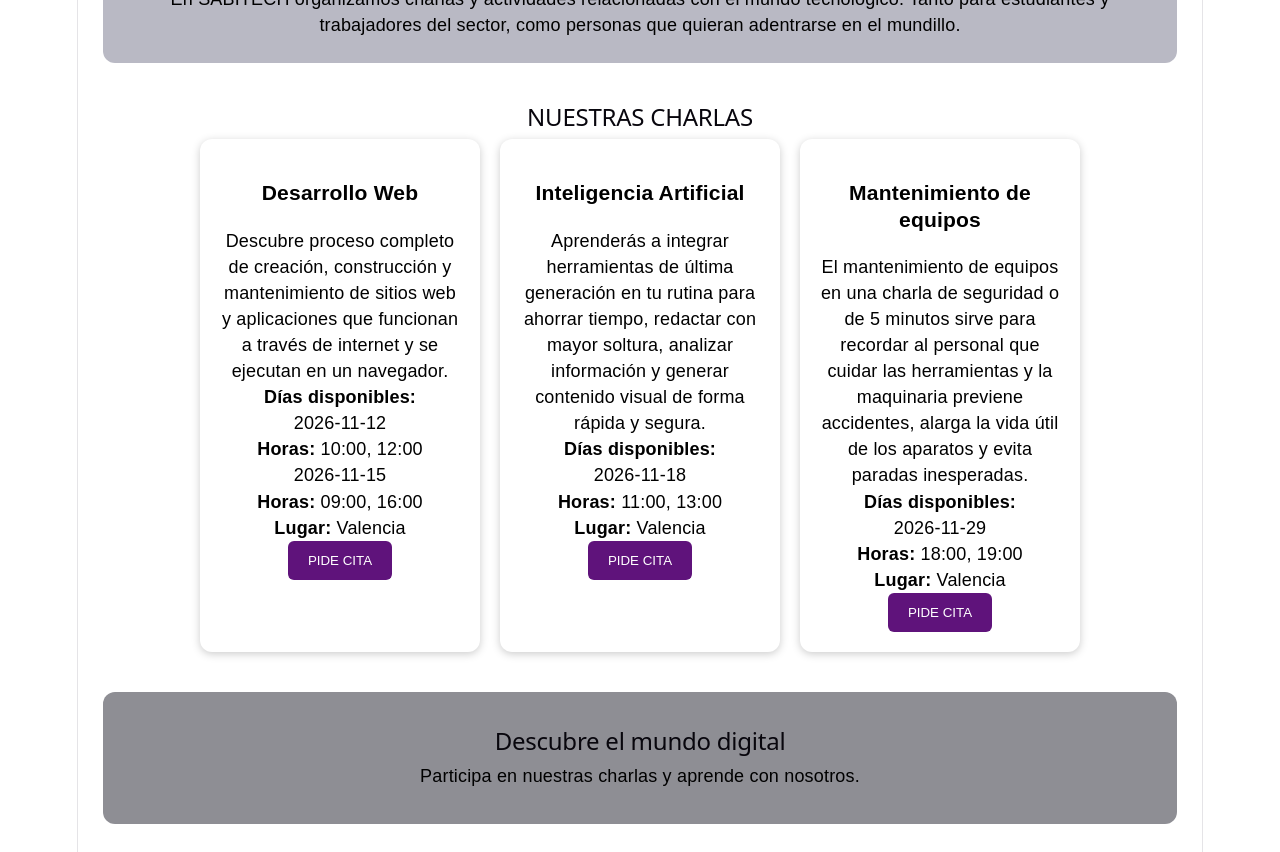
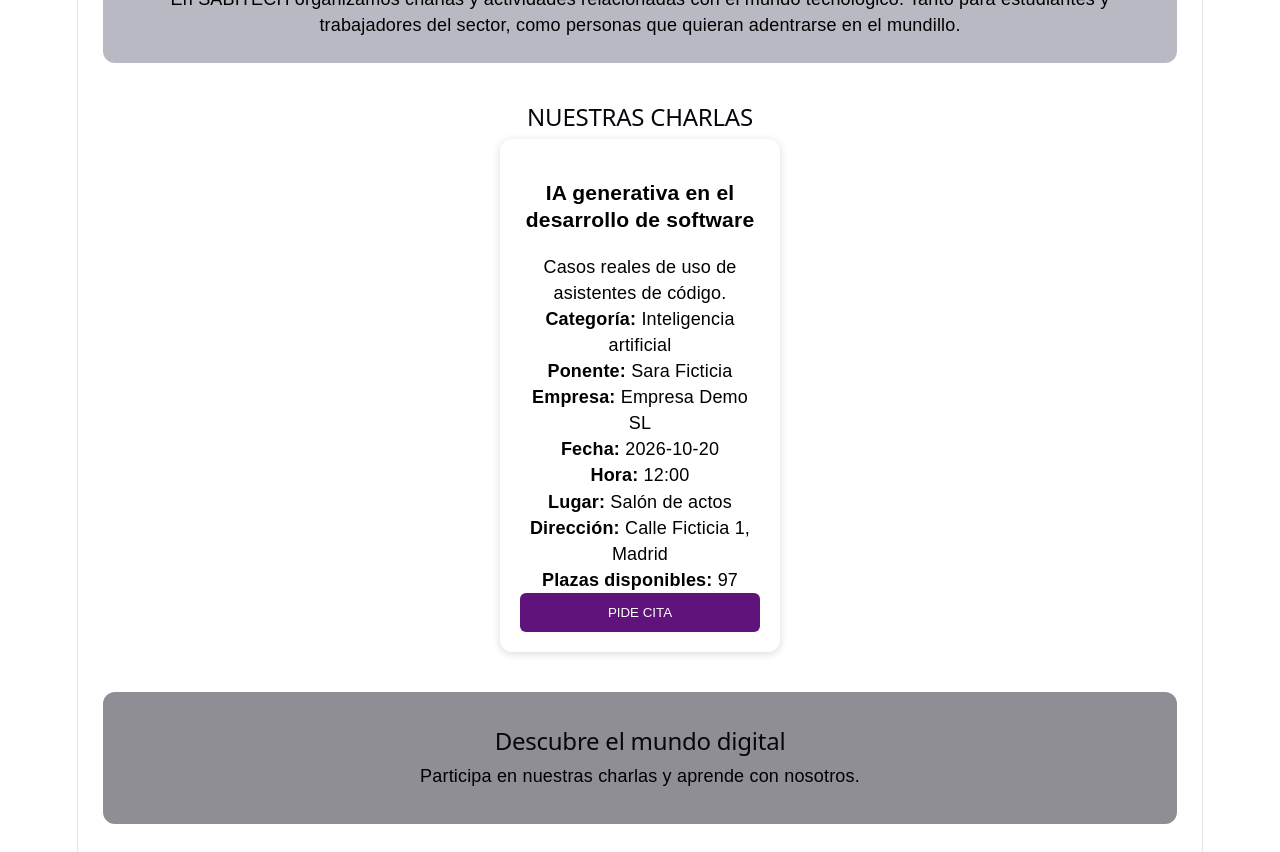
Before and after one commit to pablopedron/SABITECH, a React (Vite) app in the folder frontend/: page / in a window 1280 px wide. Shown: the part 440-1292 px from the top of the page. Built offline with nearby package versions, Linux system fonts and the light colour scheme.

Commit message:
He hecho el translado de datos dde la API a JS con un dato de ejemplo. He tenido que actualizar los datos ficticios de las tarjetas y de la reserva por los datos reales.

```diff
--- a/frontend/src/components/TarjetaCharla.jsx
+++ b/frontend/src/components/TarjetaCharla.jsx
@@ -1,33 +1,47 @@
+function TarjetaCharla({ charla, reservar }) {
 
-function TarjetaCharla({ charla, reservar }) {
+    const fechaDisponible = charla.fechasDisponibles?.[0];
 
     return (
         <article style={estilos.tarjeta}>
-
-            <div style={estilos.imagen}>
-                {charla.imagen}
-            </div>
-
             <h3>{charla.titulo}</h3>
 
             <p>{charla.descripcion}</p>
 
-            <p><strong>Días disponibles:</strong></p>
+            <p>
+                <strong>Categoría:</strong> {charla.categoria || "No disponible"}
+            </p>
 
-            {charla.fechasDisponibles.map((item) => (
-                <div key={item.fecha}>
+            <p>
+                <strong>Ponente:</strong> {charla.ponente || "No disponible"}
+            </p>
 
-                    <p>{item.fecha}</p>
+            <p>
+                <strong>Empresa:</strong> {charla.empresaPonente || "No disponible"}
+            </p>
 
-                    <p>
-                        <strong>Horas:</strong>{" "}
-                        {item.horas.join(", ")}
-                    </p>
+            <p>
+                <strong>Fecha:</strong>{" "}
+                {fechaDisponible?.fecha || "No disponible"}
+            </p>
 
-                </div>
-            ))}
+            <p>
+                <strong>Hora:</strong>{" "}
+                {fechaDisponible?.horas?.[0] || "No disponible"}
+            </p>
 
-            <p><strong>Lugar:</strong> Valencia</p>
+            <p>
+                <strong>Lugar:</strong> {charla.lugar || "No disponible"}
+            </p>
+
+            <p>
+                <strong>Dirección:</strong> {charla.direccion || "No disponible"}
+            </p>
+
+            <p>
+                <strong>Plazas disponibles:</strong>{" "}
+                {charla.plazasDisponibles ?? "No disponible"}
+            </p>
 
             <button
                 style={estilos.boton}
@@ -35,35 +49,28 @@ function TarjetaCharla({ charla, reservar }) {
             >
                 PIDE CITA
             </button>
-
         </article>
     );
 }
 
 const estilos = {
     tarjeta: {
-        backgroundColor: "white",
+        backgroundColor: "#ffffff",
+        borderRadius: "12px",
         padding: "20px",
-        borderRadius: "12px",
-        boxShadow: "0 2px 8px #cccccc",
-        textAlign: "center",
         width: "100%",
         maxWidth: "280px",
-        flex: "1 1 250px",
-        boxSizing: "border-box"
+        boxSizing: "border-box",
+        boxShadow: "0 2px 8px rgba(0,0,0,0.15)"
     },
-
-    imagen: {
-        fontSize: "55px"
-    },
-
     boton: {
         backgroundColor: "#5f137b",
         color: "white",
         border: "none",
-        padding: "12px 20px",
+        padding: "12px",
         borderRadius: "6px",
-        cursor: "pointer"
+        cursor: "pointer",
+        width: "100%"
     }
 };
 
--- a/frontend/src/data/charlas.js
+++ b/frontend/src/data/charlas.js
@@ -1,56 +1,117 @@
-const charlas = [
-    {
+export class Charla {
+	constructor({
+        id,
+        titulo,
+        descripcion,
+        lugar,
+        direccion,
+        fecha,
+        hora,
+        horaFin,
+        ponente,
+        empresaPonente,
+        biografiaPonente,
+        fotoPonente,
+        textoAlternativoFoto,
+        categoria,
+        capacidad,
+        plazasDisponibles}) {
+
+		this.id = id;
+        this.titulo = titulo;
+        this.descripcion = descripcion;
+        this.lugar = lugar;
+        this.direccion = direccion;
+        this.fechasDisponibles = [
+            {
+                fecha: fecha,
+                horas: [hora],
+                horaFin: horaFin
+            }
+        ];
+        this.ponente = ponente;
+        this.empresaPonente = empresaPonente;
+        this.biografiaPonente = biografiaPonente;
+        this.fotoPonente = fotoPonente;
+        this.textoAlternativoFoto = textoAlternativoFoto;
+        this.categoria = categoria;
+        this.capacidad = capacidad;
+        this.plazasDisponibles = plazasDisponibles;
+	}
+
+	static fromJSON(json) {
+
+        const inicio = new Date(json.starts_at);
+        const fin = new Date(json.ends_at);
+
+		  return new Charla({
+            id: json.id,
+            titulo: json.title,
+            descripcion: json.description,
+            lugar: json.location.name,
+            direccion: json.location.address,
+            fecha: json.starts_at.split("T")[0],
+            hora: inicio.toLocaleTimeString("es-ES", {
+                hour: "2-digit",
+                minute: "2-digit",
+                timeZone: "Europe/Madrid"
+            }),
+            horaFin: fin.toLocaleTimeString("es-ES", {
+                hour: "2-digit",
+                minute: "2-digit",
+                timeZone: "Europe/Madrid"
+            }),
+            ponente: json.speaker_name,
+            empresaPonente: json.speaker_company,
+            biografiaPonente: json.speaker_bio,
+            fotoPonente: json.speaker_photo,
+            textoAlternativoFoto: json.speaker_photo_alt,
+            categoria: json.category.name,
+            capacidad: json.capacity,
+            plazasDisponibles: json.seats_available
+        });
+	}
+
+	toJSON() {
+		return {
+            id: this.id,
+            title: this.titulo,
+            description: this.descripcion,
+            starts_at: `${this.fechasDisponibles[0].fecha}T${this.fechasDisponibles[0].horas[0]}:00`,
+            speaker_name: this.ponente,
+            speaker_company: this.empresaPonente,
+            category: this.categoria,
+            location: this.lugar,
+            capacity: this.capacidad,
+            seats_available: this.plazasDisponibles };
+	}
+}
+
+const datosAPI = [
+{
         id: 1,
-        titulo: "Desarrollo Web",
-        descripcion: "Descubre proceso completo de creación, construcción y mantenimiento de sitios web y aplicaciones que funcionan a través de internet y se ejecutan en un navegador.",
-        lugar: "Valencia",
-
-        fechasDisponibles: [
-            {
-                fecha: "2026-11-12",
-                horas: ["10:00", "12:00"]
-            },
-            {
-                fecha: "2026-11-15",
-                horas: ["09:00", "16:00"]
-            }
-        ],
-
-        lugaresDisponibles: ["Valencia"]
-
-    },
-
-    {
-        id: 2,
-        titulo: "Inteligencia Artificial",
-        descripcion: "Aprenderás a integrar herramientas de última generación en tu rutina para ahorrar tiempo, redactar con mayor soltura, analizar información y generar contenido visual de forma rápida y segura.",
-        lugar: "Valencia",
-
-        fechasDisponibles: [
-            {
-                fecha: "2026-11-18",
-                horas: ["11:00", "13:00"]
-            }
-        ],
-
-        lugaresDisponibles: ["Valencia"]
-    },
-
-        {
-        id: 3,
-        titulo: "Mantenimiento de equipos",
-        descripcion: "El mantenimiento de equipos en una charla de seguridad o de 5 minutos sirve para recordar al personal que cuidar las herramientas y la maquinaria previene accidentes, alarga la vida útil de los aparatos y evita paradas inesperadas.",
-        lugar: "Valencia",
-
-        fechasDisponibles: [
-            {
-                fecha: "2026-11-29",
-                horas: ["18:00", "19:00"]
-            }
-        ],
-
-        lugaresDisponibles: ["Valencia"]
+        title: "IA generativa en el desarrollo de software",
+        description: "Casos reales de uso de asistentes de código.",
+        starts_at: "2026-10-20T10:00:00+00:00",
+        ends_at: "2026-10-20T11:00:00+00:00",
+        speaker_name: "Sara Ficticia",
+        speaker_company: "Empresa Demo SL",
+        speaker_bio: "Ingeniera de software (perfil ficticio).",
+        speaker_photo: "ponentes/sara.webp",
+        speaker_photo_alt: "Retrato de Sara Ficticia sonriendo",
+        category: {
+            id: 1,
+            name: "Inteligencia artificial"
+        },
+        location: {
+            id: 1,
+            name: "Salón de actos",
+            address: "Calle Ficticia 1, Madrid"
+        },
+        capacity: 100,
+        seats_available: 97
     }
 ];
 
+const charlas = datosAPI.map((dato) => Charla.fromJSON(dato));
 export default charlas;
--- a/frontend/src/pages/Reserva.jsx
+++ b/frontend/src/pages/Reserva.jsx
@@ -1,4 +1,3 @@
-
 import { useState } from "react";
 import charlas from "../data/charlas";
 
@@ -8,60 +7,38 @@ function Reserva({ charlaSeleccionada, confirmarReserva }) {
         charlaSeleccionada ? String(charlaSeleccionada.id) : ""
     );
 
-    const [fecha, setFecha] = useState("");
-    const [hora, setHora] = useState("");
-    const [lugar, setLugar] = useState("");
-
-    // Buscar la charla seleccionada.
     const charla = charlas.find(
         (item) => item.id === Number(charlaId)
     );
 
-    // Buscar las horas correspondientes a la fecha.
-    const fechaSeleccionada = charla?.fechasDisponibles.find(
-        (item) => item.fecha === fecha
-    );
-
-    const horasDisponibles = fechaSeleccionada
-        ? fechaSeleccionada.horas
-        : [];
-
-    // Enviar la reserva.
     function enviarReserva(e) {
         e.preventDefault();
 
-        if (!charla || !fecha || !hora || !lugar) {
-            alert("Debes completar todos los campos.");
+        if (!charla) {
+            alert("Selecciona una charla.");
             return;
         }
 
         confirmarReserva({
             charla: charla.titulo,
             charlaId: charla.id,
-            fecha: fecha,
-            hora: hora,
-            lugar: lugar
+            fecha: charla.fechasDisponibles[0].fecha,
+            hora: charla.fechasDisponibles[0].horas[0],
+            lugar: charla.lugar
         });
     }
 
     return (
         <main style={estilos.contenedor}>
-
             <h2>Reserva tu cita</h2>
 
             <form onSubmit={enviarReserva} style={estilos.formulario}>
 
-                {/* SELECCIONAR CHARLA */}
                 <label>Selecciona una charla</label>
 
                 <select
                     value={charlaId}
-                    onChange={(e) => {
-                        setCharlaId(e.target.value);
-                        setFecha("");
-                        setHora("");
-                        setLugar("");
-                    }}
+                    onChange={(e) => setCharlaId(e.target.value)}
                     required
                 >
                     <option value="">Elige una charla</option>
@@ -73,62 +50,28 @@ function Reserva({ charlaSeleccionada, confirmarReserva }) {
                     ))}
                 </select>
 
-                {/* SELECCIONAR FECHA */}
-                <label>Selecciona una fecha</label>
+                {charla && (
+                    <>
+                        <p>
+                            <strong>Fecha:</strong>{" "}
+                            {charla.fechasDisponibles[0].fecha}
+                        </p>
 
-                <select
-                    value={fecha}
-                    onChange={(e) => {
-                        setFecha(e.target.value);
-                        setHora("");
-                    }}
-                    disabled={!charla}
-                    required
-                >
-                    <option value="">Elige una fecha</option>
+                        <p>
+                            <strong>Hora:</strong>{" "}
+                            {charla.fechasDisponibles[0].horas[0]}
+                        </p>
 
-                    {charla?.fechasDisponibles.map((item) => (
-                        <option key={item.fecha} value={item.fecha}>
-                            {item.fecha}
-                        </option>
-                    ))}
-                </select>
+                        <p>
+                            <strong>Lugar:</strong> {charla.lugar}
+                        </p>
 
-                {/* SELECCIONAR HORA */}
-                <label>Selecciona una hora</label>
-
-                <select
-                    value={hora}
-                    onChange={(e) => setHora(e.target.value)}
-                    disabled={!fecha}
-                    required
-                >
-                    <option value="">Elige una hora</option>
-
-                    {horasDisponibles.map((item) => (
-                        <option key={item} value={item}>
-                            {item}
-                        </option>
-                    ))}
-                </select>
-
-                {/* SELECCIONAR LUGAR */}
-                <label>Selecciona un lugar</label>
-
-                <select
-                    value={lugar}
-                    onChange={(e) => setLugar(e.target.value)}
-                    disabled={!charla}
-                    required
-                >
-                    <option value="">Elige un lugar</option>
-
-                    {charla?.lugaresDisponibles.map((item) => (
-                        <option key={item} value={item}>
-                            {item}
-                        </option>
-                    ))}
-                </select>
+                        <p>
+                            <strong>Plazas disponibles:</strong>{" "}
+                            {charla.plazasDisponibles}
+                        </p>
+                    </>
+                )}
 
                 <button type="submit">
                     CONFIRMAR RESERVA
@@ -141,21 +84,20 @@ function Reserva({ charlaSeleccionada, confirmarReserva }) {
 
 const estilos = {
     contenedor: {
+        maxWidth: "450px",
         width: "100%",
-        maxWidth: "450px",
         margin: "40px auto",
         padding: "25px",
-        textAlign: "center",
-        boxSizing: "border-box"
+        boxSizing: "border-box",
+        textAlign: "center"
     },
-
     formulario: {
         backgroundColor: "#ffffff",
         borderRadius: "12px",
         display: "flex",
         flexDirection: "column",
         gap: "12px",
-        padding: "30px",
+        padding: "25px",
         boxSizing: "border-box"
     }
 };
```
